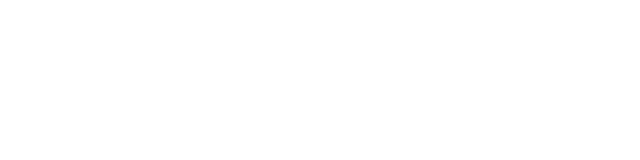
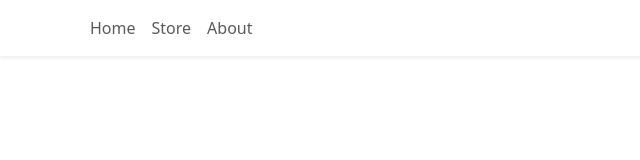
Before and after one commit to paulg44/typescript-weather-app, a React (Create React App) app in the folder my-app/: page /shopping in a window 1280 px wide. Shown: the top 160 px of the page, without its empty margins (0-640 px from the left). Built offline with nearby package versions, Linux system fonts and the light colour scheme.

Commit message:
add navbar, having issues with routing

```diff
--- a/my-app/src/ShoppingCart/ShoppingCartAppDisplay.tsx
+++ b/my-app/src/ShoppingCart/ShoppingCartAppDisplay.tsx
@@ -6,18 +6,20 @@
 import ShoppingHome from "./ShopingPages/ShoppingHome";
 import ShoppingAbout from "./ShopingPages/ShoppingAbout";
 import ShoppingStore from "./ShopingPages/ShoppingStore";
+import Navbar from "./ShoppingComponents/Navbar";
 
 function ShoppingCartDisplay() {
   return (
-    <div>
-      <Container className="mb-4">
+    <>
+      <Navbar />
+      <Container>
         <Routes>
           <Route path="/shoppinghome" element={<ShoppingHome />}></Route>
           <Route path="/shoppingstore" element={<ShoppingStore />}></Route>
           <Route path="/shoppingabout" element={<ShoppingAbout />}></Route>
         </Routes>
       </Container>
-    </div>
+    </>
   );
 }
 
--- /dev/null
+++ b/my-app/src/ShoppingCart/ShoppingComponents/Navbar.tsx
@@ -0,0 +1,26 @@
+// Component for bootstrap Navbar
+
+import { Container, Nav, Navbar as NavbarBs } from "react-bootstrap";
+import { NavLink } from "react-router-dom";
+
+function Navbar() {
+  return (
+    <NavbarBs className="bg-white shadow-sm mb-3">
+      <Container>
+        <Nav>
+          <Nav.Link to="/shoppinghome" as={NavLink}>
+            Home
+          </Nav.Link>
+          <Nav.Link to="/shoppingstore" as={NavLink}>
+            Store
+          </Nav.Link>
+          <Nav.Link to="/shoppingabout" as={NavLink}>
+            About
+          </Nav.Link>
+        </Nav>
+      </Container>
+    </NavbarBs>
+  );
+}
+
+export default Navbar;
```
